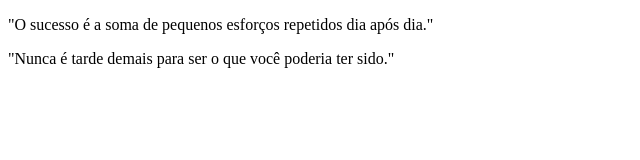
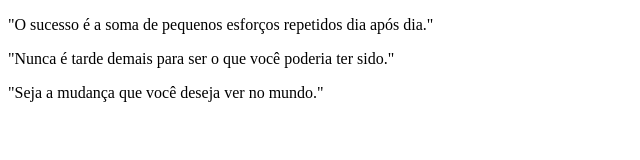
Before and after one commit to BrunoJGiacomini/bootcamp-devjr-projeto1, a plain HTML site: page index.html in a window 1280 px wide. Shown: the whole page, without its empty margins (0-640 px from the left). Drawn offline with Linux system fonts and the light colour scheme.

Commit message:
Frase motivacional 3

```diff
--- a/index.html
+++ b/index.html
@@ -9,5 +9,6 @@
 <body>
     <p>"O sucesso é a soma de pequenos esforços repetidos dia após dia."</p>
     <p>"Nunca é tarde demais para ser o que você poderia ter sido."</p>
+    <p>"Seja a mudança que você deseja ver no mundo."</p>
 </body>
 </html>
```
